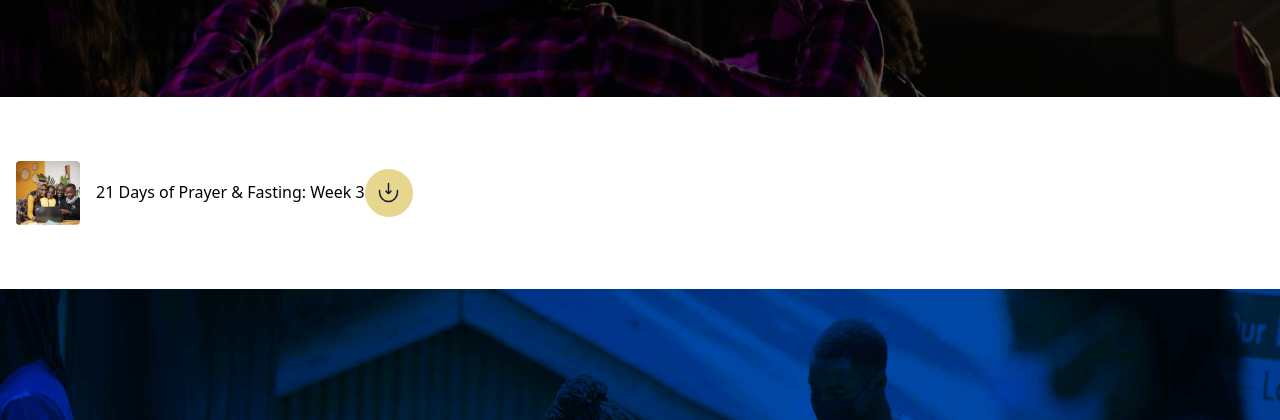
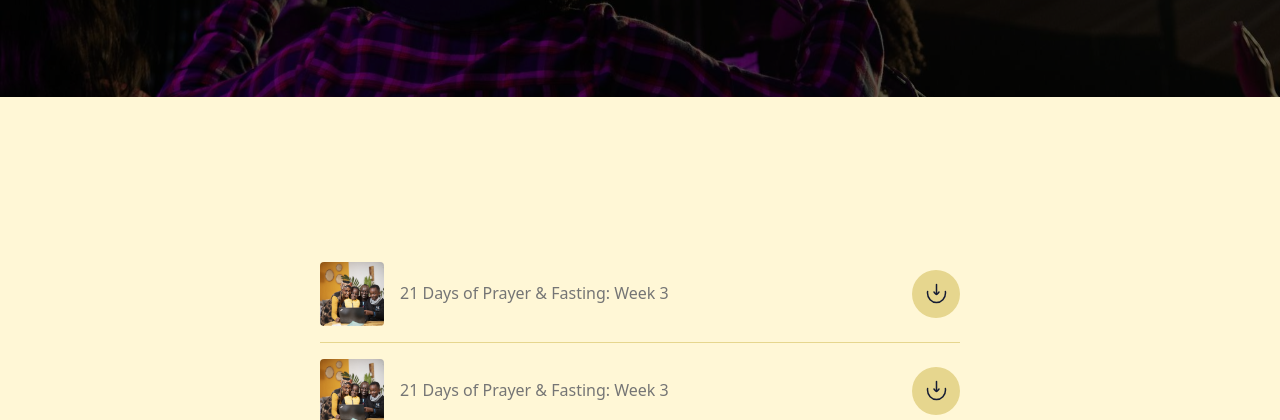
Before and after one commit to luseno-hub/karura-cc, a website built with Vite: page downloads.html in a window 1280 px wide. Shown: the part 380-800 px from the top of the page. Built offline with nearby package versions, Linux system fonts and the light colour scheme; a web font is replaced by a local one.

Commit message:
downloads ui

```diff
--- a/assets/scss/partials/_about.scss
+++ b/assets/scss/partials/_about.scss
@@ -199,43 +199,3 @@
     }
   }
 }
-
-.downloads-list {
-  padding: 4rem 0;
-
-  &__single {
-    display: flex;
-    flex-direction: row;
-    align-items: center;
-    justify-content: flex-start;
-    gap: 1rem;
-
-    &__image {
-      width: 4rem;
-      height: 4rem;
-      border-radius: 0.25rem;
-      overflow: hidden;
-
-      img {
-        width: 100%;
-        height: 100%;
-        object-fit: cover;
-      }
-    }
-
-    &__content {
-      display: flex;
-      align-items: center;
-      justify-content: space-between;
-
-      span {
-        width: 3rem;
-        height: 3rem;
-        border-radius: 50%;
-        background-color: variables.$colors-accent-800;
-        display: grid;
-        place-content: center;
-      }
-    }
-  }
-}
--- a/assets/scss/partials/_sermons.scss
+++ b/assets/scss/partials/_sermons.scss
@@ -224,6 +224,84 @@
   }
 }
 
+.downloads {
+  padding: 4rem 0;
+  background-color: variables.$colors-accent-900;
+
+  @include mixins.respond-to(large) {
+    padding: 9.325rem 0;
+  }
+
+  &-list {
+    display: flex;
+    flex-direction: column;
+    margin: 0 auto;
+    max-width: 640px;
+    align-items: center;
+    justify-content: space-between;
+
+    &__single {
+      display: flex;
+      flex-direction: row;
+      align-items: center;
+      justify-content: flex-start;
+      gap: 1rem;
+      width: 100%;
+      border-bottom: 1px solid variables.$colors-accent-800;
+      padding: 1rem 0;
+
+      &__image {
+        min-width: 4rem;
+        min-height: 4rem;
+        width: 4rem;
+        height: 4rem;
+        border-radius: 0.25rem;
+        overflow: hidden;
+
+        img {
+          width: 100%;
+          height: 100%;
+          object-fit: cover;
+        }
+      }
+
+      &__content {
+        display: flex;
+        align-items: center;
+        gap: 2rem;
+        justify-content: space-between;
+        flex: 1;
+
+        p {
+          color: variables.$colors-meta;
+        }
+
+        button {
+          min-width: 3rem;
+          min-height: 3rem;
+          width: 3rem;
+          height: 3rem;
+          border-radius: 50%;
+          background-color: variables.$colors-accent-800;
+          display: grid;
+          place-content: center;
+          border: none;
+          cursor: pointer;
+        }
+      }
+
+      &:last-of-type {
+        margin-bottom: 2rem;
+        border-bottom: none;
+
+        @include mixins.respond-to(large) {
+          margin-bottom: 4rem;
+        }
+      }
+    }
+  }
+}
+
 .user-action {
   display: flex;
   flex-direction: row;
--- a/downloads.html
+++ b/downloads.html
@@ -243,17 +243,17 @@
           </p>
         </div>
       </section>
-      <section class="downloads"></section>
+      <section class="downloads">
         <div class="container">
-          <section class="downloads-list">
+          <div class="downloads-list">
             <div class="downloads-list__single">
               <div class="downloads-list__single__image">
                 <img src="./assets/images/Family.jpg" alt="image" />
               </div>
               <div class="downloads-list__single__content">
                 <p>21 Days of Prayer & Fasting: Week 3</p>
-              <span
-                ><svg
+                <button type="button" title="download">
+                  <svg
                     width="25"
                     height="25"
                     viewBox="0 0 25 25"
@@ -274,10 +274,46 @@
                       stroke-linejoin="round"
                     />
                   </svg>
-              </span>
+                </button>
               </div>
             </div>
-          </section>
+
+            <div class="downloads-list__single">
+              <div class="downloads-list__single__image">
+                <img src="./assets/images/Family.jpg" alt="image" />
+              </div>
+              <div class="downloads-list__single__content">
+                <p>21 Days of Prayer & Fasting: Week 3</p>
+                <button type="button" title="download">
+                  <svg
+                    width="25"
+                    height="25"
+                    viewBox="0 0 25 25"
+                    fill="none"
+                    xmlns="http://www.w3.org/2000/svg"
+                  >
+                    <path
+                      d="M3.59502 10.5C3.53241 10.957 3.5 11.4245 3.5 11.9C3.5 17.2019 7.52944 21.5 12.5 21.5C17.4706 21.5 21.5 17.2019 21.5 11.9C21.5 11.4245 21.4676 10.957 21.405 10.5"
+                      stroke="#141B34"
+                      stroke-width="1.5"
+                      stroke-linecap="round"
+                    />
+                    <path
+                      d="M12.5 13.5L12.5 3.5M12.5 13.5C11.7998 13.5 10.4915 11.5057 10 11M12.5 13.5C13.2002 13.5 14.5085 11.5057 15 11"
+                      stroke="#141B34"
+                      stroke-width="1.5"
+                      stroke-linecap="round"
+                      stroke-linejoin="round"
+                    />
+                  </svg>
+                </button>
+              </div>
+            </div>
+          </div>
+
+          <div class="user-action">
+            <button class="button button__dark" type="button">Load More</button>
+          </div>
         </div>
       </section>
     </main>
```
Also changed, not shown: assets/css/style.css, 1 other file. Lines whose indentation alone changed are shown as unchanged.
